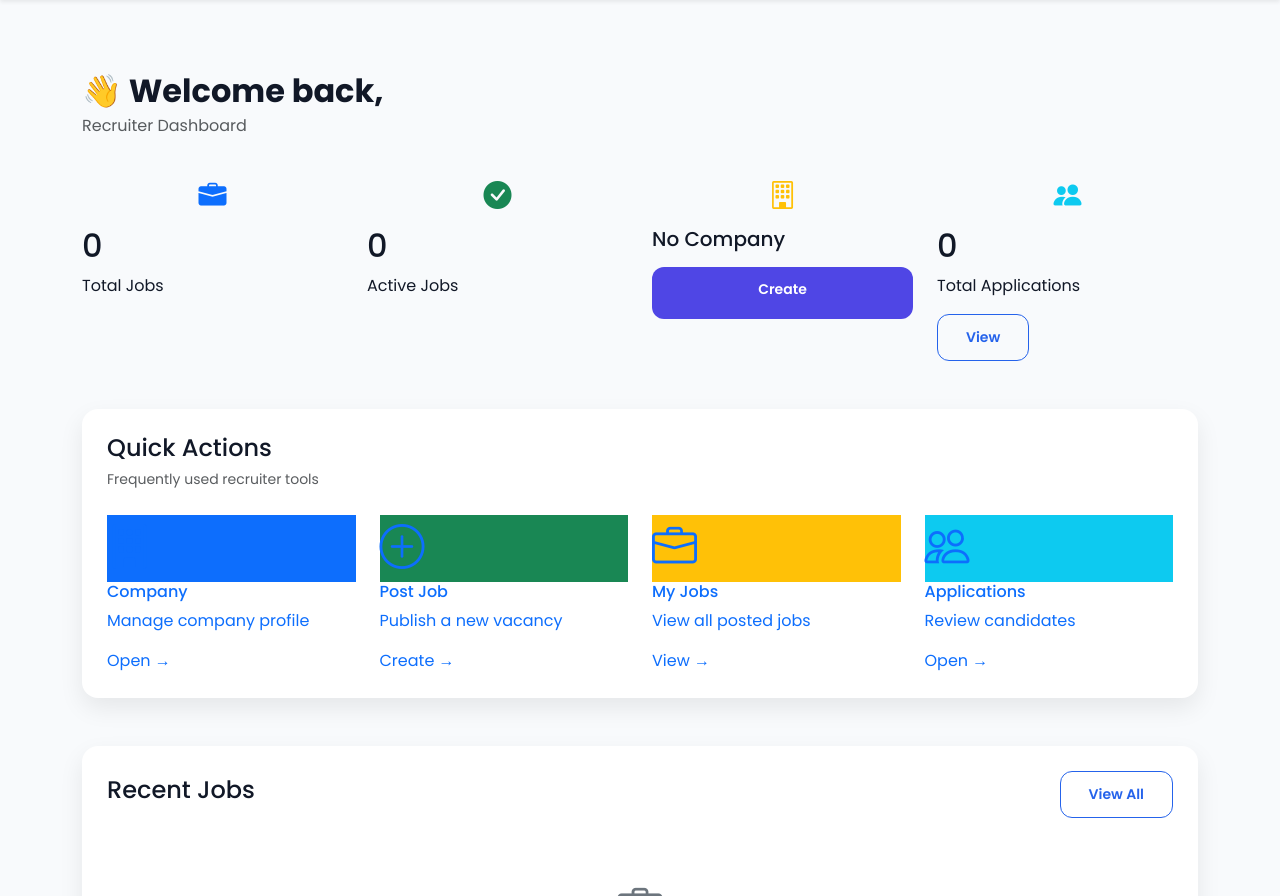
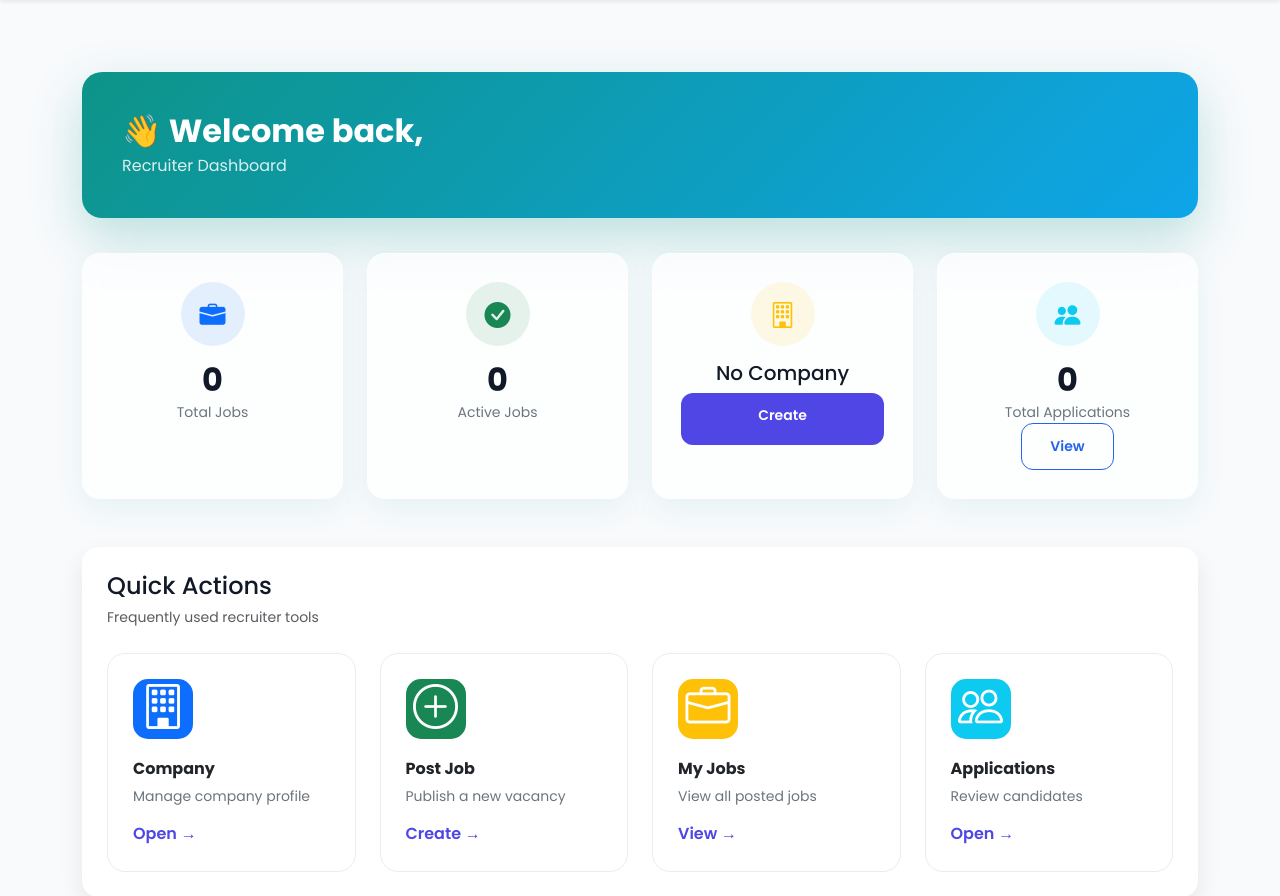
Before and after one commit to khadkashashi/Job-Portal, a Django app: page /dashboard/ in a window 1280 px wide. Shown: the part 56-952 px from the top of the page. Run offline with Django 5.2, Linux system fonts and the light colour scheme; a user stored in the database is signed in; data comes from the database, SQL or seed files in the repository; both versions use the stored data as it was after the commit.

Commit message:
fix:recruiters dashboard

```diff
--- a/static/css/dashboard.css
+++ b/static/css/dashboard.css
@@ -235,6 +235,57 @@ body{
 
     color:#6b7280;
 
+}
+.recruiter-hero{
+    background:linear-gradient(135deg, #0D9488, #0EA5E9);
+    border-radius:20px;
+    padding:40px;
+    color:#ffffff;
+    margin-bottom:35px;
+    box-shadow:0 20px 50px rgba(13,148,136,0.25);
+}
+
+.recruiter-hero h2{
+    color:#ffffff;
+}
+
+.recruiter-hero p{
+    color:rgba(255,255,255,0.85);
+}
+.glass-stat-card{
+    background:rgba(255,255,255,0.7);
+    backdrop-filter:blur(10px);
+    border:1px solid rgba(255,255,255,0.5);
+    border-radius:18px;
+    padding:28px;
+    text-align:center;
+    box-shadow:0 10px 30px rgba(13,148,136,0.08);
+    transition:.3s;
+    height:100%;
+}
+
+.glass-stat-card:hover{
+    transform:translateY(-6px);
+    box-shadow:0 18px 40px rgba(13,148,136,0.15);
+}
+
+.glass-stat-card h2{
+    font-weight:700;
+    margin-top:12px;
+    margin-bottom:2px;
+}
+
+.glass-stat-card p{
+    color:#6c757d;
+    margin-bottom:0;
+    font-size:14px;
+}
+.glass-badge{
+    background:rgba(255,255,255,0.95);
+    backdrop-filter:blur(10px);
+    border-radius:14px;
+    padding:15px 20px;
+    box-shadow:0 10px 25px rgba(0,0,0,0.15);
 }
 .hero-dashboard{
     background:linear-gradient(135deg, var(--primary), #7C3AED);
--- a/templates/accounts/dashboard.html
+++ b/templates/accounts/dashboard.html
@@ -5,18 +5,17 @@
 {% block content %}
 
 <div class="container py-4">
-
    <!-- Header -->
-    <!-- Header -->
-    <div class="d-flex justify-content-between align-items-center mb-4">
+    <div class="recruiter-hero d-flex justify-content-between align-items-center flex-wrap gap-3">
 
         <div>
             <h2 class="fw-bold mb-1">
                 👋 Welcome back, {{ request.user.first_name }}
             </h2>
 
-            <p class="text-muted mb-0">
+            <p class="mb-0">
                 Recruiter Dashboard
+                {% if company %} &middot; {{ company.company_name }}{% endif %}
             </p>
         </div>
 
@@ -24,30 +23,36 @@
 
             {% if subscription.plan.name == "Lifetime" %}
 
-                <span class="badge bg-primary px-3 py-2">
-                    <i class="bi bi-infinity"></i> Lifetime Plan
-                </span>
+                <div class="glass-badge">
+                    <i class="bi bi-infinity text-primary"></i>
+                    <span class="fw-semibold">Lifetime Plan</span>
+                </div>
 
             {% elif subscription.plan.name == "Free" %}
 
-                <a href="{% url 'choose-plan' %}" class="badge bg-secondary px-3 py-2 text-decoration-none">
-                    Free Plan &middot; Upgrade
+                <a href="{% url 'choose-plan' %}" class="glass-badge text-decoration-none">
+                    <span class="fw-semibold text-dark">Free Plan &middot; Upgrade</span>
                 </a>
 
             {% elif days_remaining is not None %}
 
                 {% if days_remaining <= 7 %}
 
-                    <span class="badge bg-danger px-3 py-2">
-                        <i class="bi bi-exclamation-triangle-fill"></i>
+                    <div class="glass-badge">
+                        <i class="bi bi-exclamation-triangle-fill text-danger"></i>
+                        <span class="fw-semibold text-dark">
                             {{ days_remaining }} day{{ days_remaining|pluralize }} left on {{ subscription.plan.name }}
                         </span>
+                    </div>
 
                 {% else %}
 
-                    <span class="badge bg-success px-3 py-2">
+                    <div class="glass-badge">
+                        <i class="bi bi-check-circle-fill text-success"></i>
+                        <span class="fw-semibold text-dark">
                             {{ days_remaining }} days left on {{ subscription.plan.name }}
                         </span>
+                    </div>
 
                 {% endif %}
 
@@ -59,16 +64,15 @@
 
 
     <!-- Statistics -->
-
-
-    <!-- Statistics -->
     <div class="row g-4">
 
         <div class="col-lg-3 col-md-6">
 
-            <div class="dashboard-card">
+            <div class="glass-stat-card">
 
+                <div class="stat-icon-wrap bg-primary bg-opacity-10">
                     <i class="bi bi-briefcase-fill stat-icon text-primary"></i>
+                </div>
 
                 <h2>{{ total_jobs }}</h2>
 
@@ -80,9 +84,11 @@
 
         <div class="col-lg-3 col-md-6">
 
-            <div class="dashboard-card">
+            <div class="glass-stat-card">
 
+                <div class="stat-icon-wrap bg-success bg-opacity-10">
                     <i class="bi bi-check-circle-fill stat-icon text-success"></i>
+                </div>
 
                 <h2>{{ active_jobs }}</h2>
 
@@ -94,11 +100,13 @@
 
         <div class="col-lg-3 col-md-6">
 
-            <div class="dashboard-card">
+            <div class="glass-stat-card">
 
+                <div class="stat-icon-wrap bg-warning bg-opacity-10">
                     <i class="bi bi-building stat-icon text-warning"></i>
+                </div>
 
-                <h5>
+                <h5 class="mb-2">
 
                     {% if company %}
                         {{ company.company_name }}
@@ -110,7 +118,7 @@
 
                 {% if company %}
 
-                    <a href="{% url 'company-detail' company.pk %}" class="btn btn-sm btn-outline-primary mt-2">
+                    <a href="{% url 'company-detail' company.pk %}" class="btn btn-sm btn-outline-primary">
 
                         View
 
@@ -118,7 +126,7 @@
 
                 {% else %}
 
-                    <a href="{% url 'create-company' %}" class="btn btn-sm btn-primary-custom mt-2">
+                    <a href="{% url 'create-company' %}" class="btn btn-sm btn-primary-custom">
 
                         Create
 
@@ -132,9 +140,11 @@
 
         <div class="col-lg-3 col-md-6">
 
-            <div class="dashboard-card">
+            <div class="glass-stat-card">
 
+                <div class="stat-icon-wrap bg-info bg-opacity-10">
                     <i class="bi bi-people-fill stat-icon text-info"></i>
+                </div>
 
                 <h2>{{ total_applications }}</h2>
                 <p>Total Applications</p>
@@ -150,7 +160,6 @@
         </div>
 
     </div>
-
 
     <!-- Quick Actions -->
 
--- a/templates/base.html
+++ b/templates/base.html
@@ -29,14 +29,14 @@
           rel="stylesheet">
 
     <!-- CSS -->
-    <link rel="stylesheet" href="{% static 'css/variables.css' %}">
+   <link rel="stylesheet" href="{% static 'css/variables.css' %}">
     <link rel="stylesheet" href="{% static 'css/main.css' %}">
     <link rel="stylesheet" href="{% static 'css/components.css' %}">
     <link rel="stylesheet" href="{% static 'css/forms.css' %}">
+    <link rel="stylesheet" href="{% static 'css/style.css' %}">
     <link rel="stylesheet" href="{% static 'css/dashboard.css' %}">
     <link rel="stylesheet" href="{% static 'css/responsive.css' %}">
     <link rel="stylesheet" href="{% static 'css/auth.css' %}">
-    <link rel="stylesheet" href="{% static 'css/dashboard.css' %}">
 </head>
 
 <body>
```
Also changed, not shown: templates/applications/list-application.html (+12 -7 lines), templates/applications/my_application.html (+81 -11 lines), db.sqlite3. Lines whose indentation alone changed are shown as unchanged.
